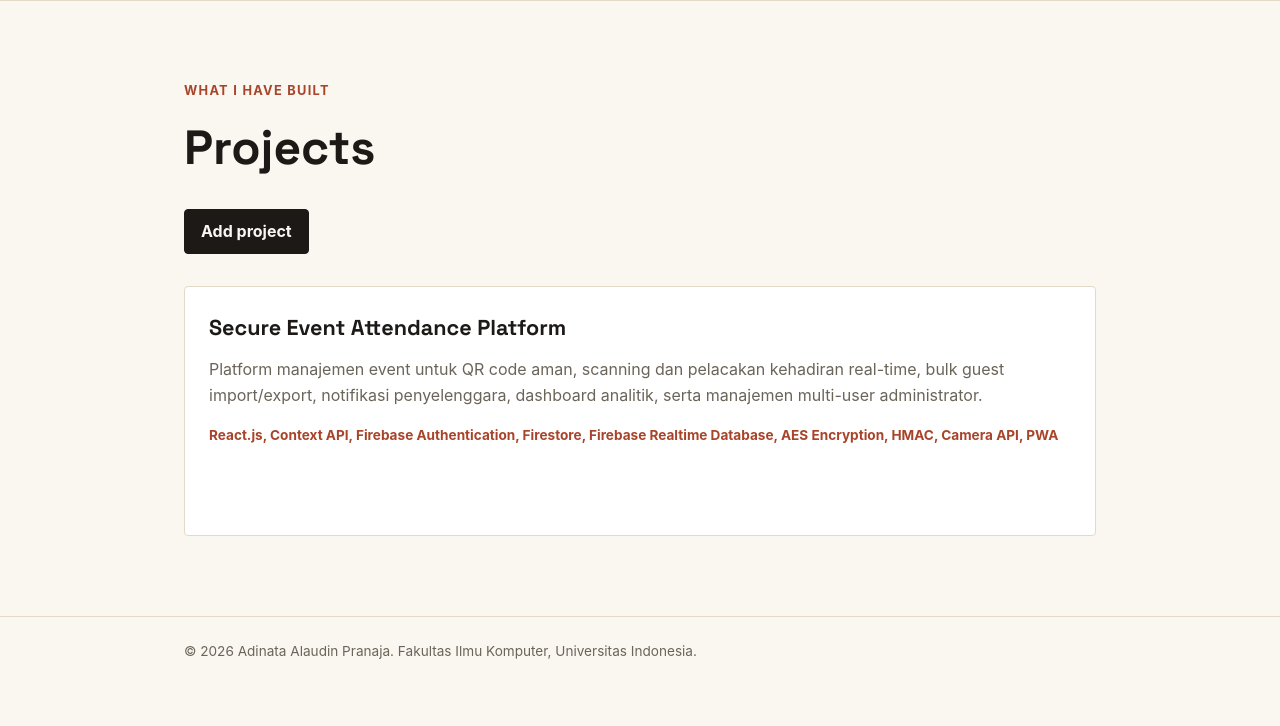
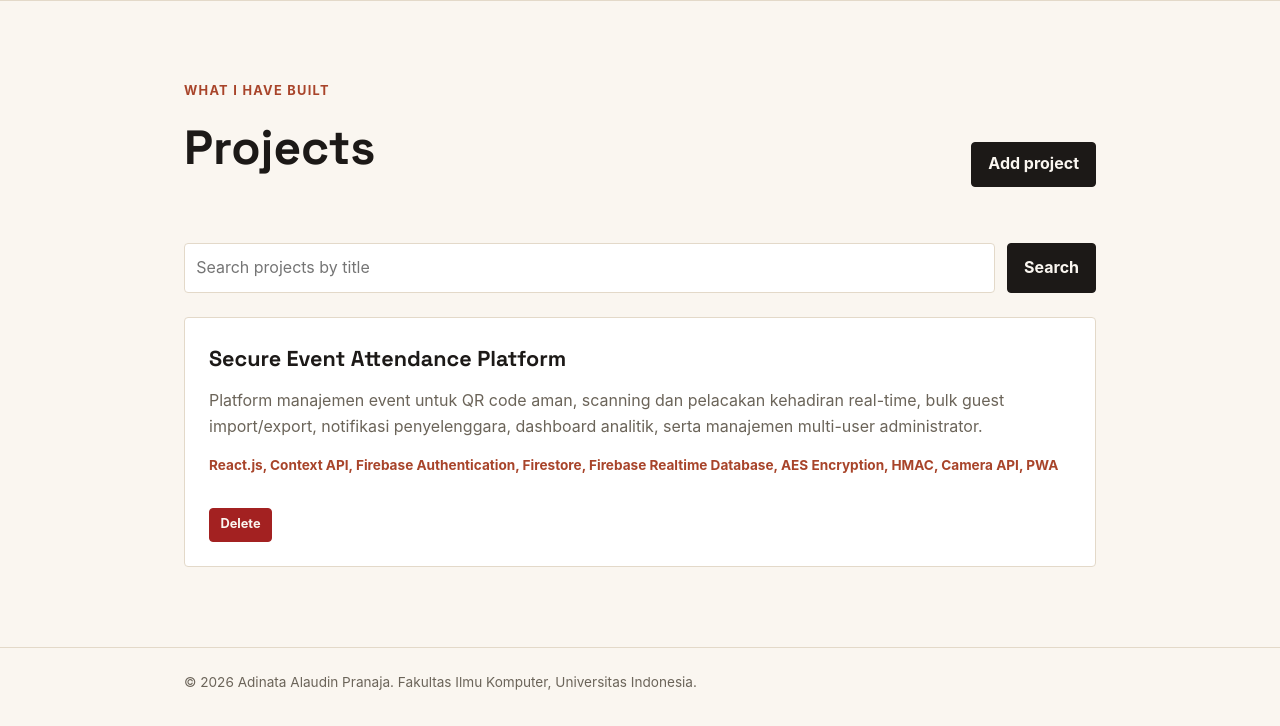
Before and after one commit to adinatapranaja/myportofolio, a Django app: page /projects/ in a window 1280 px wide. Shown: the part 74-800 px from the top of the page. Run offline with Django 5.2, Linux system fonts and the light colour scheme; data comes from the database, SQL or seed files in the repository.

Commit message:
add project search and deletion

```diff
--- a/main/urls.py
+++ b/main/urls.py
@@ -2,6 +2,7 @@ from django.urls import path
 
 from main.views import (
     create_project,
+    delete_project,
     get_projects_json,
     show_experience,
     show_main,
@@ -16,4 +17,9 @@ urlpatterns = [
     path('projects/', show_projects, name='show_projects'),
     path('projects/add/', create_project, name='create_project'),
     path('api/projects/', get_projects_json, name='get_projects_json'),
+    path(
+        'projects/<uuid:project_id>/delete/',
+        delete_project,
+        name='delete_project',
+    ),
 ]
--- a/main/views.py
+++ b/main/views.py
@@ -1,6 +1,6 @@
 from django.core import serializers
 from django.http import HttpResponse
-from django.shortcuts import redirect, render
+from django.shortcuts import get_object_or_404, redirect, render
 
 from main.forms import ProjectForm
 from main.models import Experience, Project
@@ -70,3 +70,12 @@ def get_projects_json(request):
 
     projects_json = serializers.serialize('json', projects)
     return HttpResponse(projects_json, content_type='application/json')
+
+
+def delete_project(request, project_id):
+    project = get_object_or_404(Project, pk=project_id)
+
+    if request.method == 'POST':
+        project.delete()
+
+    return redirect('main:show_projects')
--- a/static/css/style.css
+++ b/static/css/style.css
@@ -83,8 +83,23 @@ h1, .brand {
     background: transparent;
 }
 
-.add-project-button {
-    margin: -1rem 0 2rem;
+.button-danger {
+    background: #a32121;
+    border-color: #a32121;
+}
+
+.button-small {
+    padding: 0.35rem 0.65rem;
+    font-size: 0.8rem;
+}
+
+.visually-hidden {
+    position: absolute;
+    width: 1px;
+    height: 1px;
+    overflow: hidden;
+    clip: rect(0 0 0 0);
+    white-space: nowrap;
 }
 
 .project-form-section {
@@ -141,6 +156,79 @@ h1, .brand {
     display: flex;
     justify-content: flex-end;
     gap: 0.75rem;
+}
+
+.project-header {
+    display: flex;
+    justify-content: space-between;
+    align-items: center;
+    gap: 1rem;
+    margin-bottom: 1.5rem;
+}
+
+.project-header h1 {
+    margin-bottom: 0;
+}
+
+.project-search {
+    display: flex;
+    gap: 0.75rem;
+    margin-bottom: 1.5rem;
+}
+
+.project-search input {
+    width: 100%;
+    min-width: 0;
+    padding: 0.7rem;
+    border: 1px solid var(--line);
+    border-radius: var(--radius);
+    background: #fff;
+    color: var(--ink);
+    font: inherit;
+}
+
+.project-delete-modal {
+    width: min(100% - 2rem, 480px);
+    padding: 0;
+    border: 1px solid var(--line);
+    border-radius: var(--radius);
+    background: var(--paper);
+    box-shadow: 0 1rem 3rem rgb(28 25 23 / 22%);
+}
+
+.project-delete-modal::backdrop {
+    background: rgb(28 25 23 / 58%);
+}
+
+.project-delete-modal__content {
+    position: relative;
+    padding: 1.5rem;
+}
+
+.project-delete-modal__content h2 {
+    margin-bottom: 0.75rem;
+}
+
+.project-delete-modal__backdrop {
+    display: none;
+}
+
+.project-delete-modal__close {
+    position: absolute;
+    top: 0.6rem;
+    right: 0.75rem;
+    border: 0;
+    background: transparent;
+    color: var(--text-muted);
+    font-size: 1.8rem;
+    cursor: pointer;
+}
+
+.project-delete-modal__actions {
+    display: flex;
+    justify-content: flex-end;
+    gap: 0.75rem;
+    margin-top: 1.5rem;
 }
 
 .hero {
@@ -490,4 +578,19 @@ h1, .brand {
     .skill-card {
         min-height: 0;
     }
+
+    .project-header,
+    .project-search,
+    .project-delete-modal__actions {
+        align-items: stretch;
+        flex-direction: column;
+    }
+
+    .project-header .button,
+    .project-search .button,
+    .project-delete-modal__actions .button,
+    .project-delete-modal__actions form {
+        width: 100%;
+        text-align: center;
+    }
 }
--- /dev/null
+++ b/templates/components/project_delete_modal.html
@@ -0,0 +1,47 @@
+<button
+    type="button"
+    class="button button-danger button-small"
+    popovertarget="delete-project-{{ project.id }}"
+    aria-label="Delete {{ project.title }}"
+>
+    Delete
+</button>
+<div
+    id="delete-project-{{ project.id }}"
+    class="project-delete-modal"
+    popover="auto"
+    role="dialog"
+    aria-modal="true"
+    aria-labelledby="delete-project-title-{{ project.id }}"
+>
+    <button
+        type="button"
+        class="project-delete-modal__backdrop"
+        popovertarget="delete-project-{{ project.id }}"
+        popovertargetaction="hide"
+        aria-label="Close delete confirmation"
+    ></button>
+    <div class="project-delete-modal__content">
+        <button
+            type="button"
+            class="project-delete-modal__close"
+            popovertarget="delete-project-{{ project.id }}"
+            popovertargetaction="hide"
+            aria-label="Close"
+        >×</button>
+        <h2 id="delete-project-title-{{ project.id }}">Delete project?</h2>
+        <p>Are you sure you want to delete <strong>{{ project.title }}</strong>?</p>
+        <div class="project-delete-modal__actions">
+            <button
+                type="button"
+                class="button button-secondary"
+                popovertarget="delete-project-{{ project.id }}"
+                popovertargetaction="hide"
+            >Cancel</button>
+            <form method="post" action="{% url 'main:delete_project' project.id %}">
+                {% csrf_token %}
+                <button class="button button-danger" type="submit">Yes, delete</button>
+            </form>
+        </div>
+    </div>
+</div>
--- a/templates/projects.html
+++ b/templates/projects.html
@@ -9,8 +9,21 @@
         <section class="projects" id="projects" aria-labelledby="projects-title">
             <div class="container">
                 <p class="section-kicker">What I have built</p>
-                <h1 id="projects-title">Projects</h1>
-                <a class="button add-project-button" href="{% url 'main:create_project' %}">Add project</a>
+                <div class="project-header">
+                    <h1 id="projects-title">Projects</h1>
+                    <a class="button" href="{% url 'main:create_project' %}">Add project</a>
+                </div>
+                <form method="get" action="{% url 'main:show_projects' %}" class="project-search">
+                    <label class="visually-hidden" for="project-title-search">Search projects by title</label>
+                    <input
+                        id="project-title-search"
+                        type="search"
+                        name="title"
+                        value="{{ title_query }}"
+                        placeholder="Search projects by title"
+                    >
+                    <button class="button" type="submit">Search</button>
+                </form>
                 <div class="projects-grid">
                     {% for project in project_list %}
                         <article class="project-card">
@@ -24,10 +37,15 @@
                                 {% if project.repository_url %}
                                     <a href="{{ project.repository_url }}">Repository</a>
                                 {% endif %}
+                                {% include "components/project_delete_modal.html" with project=project %}
                             </div>
                         </article>
                     {% empty %}
-                        <p class="empty-state">Belum ada proyek yang ditambahkan.</p>
+                        {% if title_query %}
+                            <p class="empty-state">No projects match that title.</p>
+                        {% else %}
+                            <p class="empty-state">Belum ada proyek yang ditambahkan.</p>
+                        {% endif %}
                     {% endfor %}
                 </div>
             </div>
```
Also changed, not shown: main/tests.py (+25 -0 lines).
